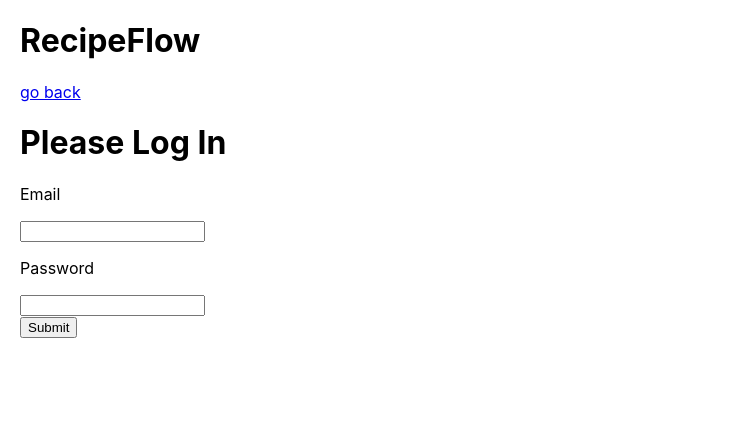
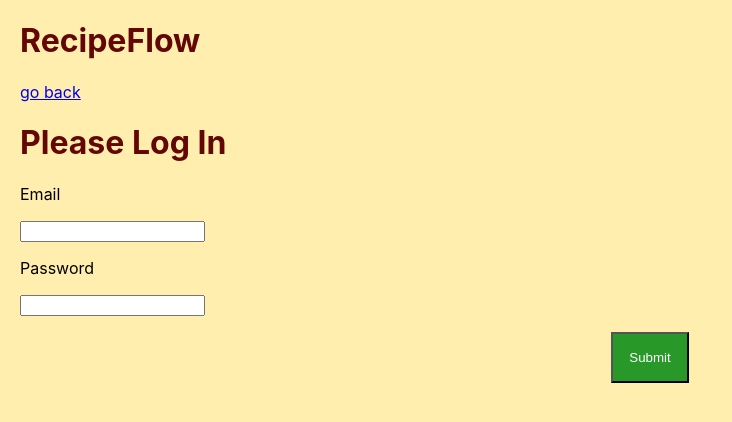
Before and after one commit to JackLaBarba/recipe_flow, a React (Create React App) app in the folder frontend/: page /login in a window 1280 px wide. Shown: the top 422 px of the page, without its empty margins (0-732 px from the left). Built offline with nearby package versions, Linux system fonts and the light colour scheme.

Commit message:
passable CSS

```diff
--- a/frontend/src/components/AddStep.js
+++ b/frontend/src/components/AddStep.js
@@ -93,7 +93,7 @@ export default function AddStep({ stepId, addStep, otherSteps }) {
             return <div></div>
         }
         return <div>
-            <h2>Blocking steps</h2>
+            <h2>Blockers</h2>
             <ul>
                 {parents.map((step, key) => {
                     return <li key={key}>{step.title}</li>
@@ -104,7 +104,7 @@ export default function AddStep({ stepId, addStep, otherSteps }) {
                     return <option value={step.id} key={index}>{step.title}</option>
                 })}
             </select>
-            <button onClick={addSelectedParent}>Add Blocking Step</button>
+            <button onClick={addSelectedParent} className="inline-button">Add Blocker</button>
         </div>
     }
 
@@ -127,7 +127,7 @@ export default function AddStep({ stepId, addStep, otherSteps }) {
         {blockingSteps()}
 
         <div>
-            <button type="submit">Add Step</button>
+            <button type="submit" className="done-action">Add Step</button>
         </div>
 
         <div>
--- a/frontend/src/components/Dag.js
+++ b/frontend/src/components/Dag.js
@@ -142,6 +142,6 @@ export const Dag = (props) => {
   );
 
   return (
-    <svg className="d3-component" width="100%" height="100%" ref={d3Container} />
+    <svg className="d3-component" width="100%" ref={d3Container} />
   );
 };
--- a/frontend/src/components/Login.js
+++ b/frontend/src/components/Login.js
@@ -47,7 +47,7 @@ export default function Login({ setUserToken }) {
             <input type="password" onChange={e => setPassword(e.target.value)}/>
           </label>
           <div>
-            <button type="submit">Submit</button>
+            <button type="submit" className="done-action">Submit</button>
           </div>
         </form>
       </div>
--- a/frontend/src/components/NewRecipe.js
+++ b/frontend/src/components/NewRecipe.js
@@ -65,7 +65,7 @@ export default function NewRecipe() {
             </label>
             <label>
                 <h2>Description</h2>
-                <input type="textarea" onChange={e => setDescription(e.target.value)} ></input>
+                <textarea onChange={e => setDescription(e.target.value)} ></textarea>
             </label>
             <h2>Ingredients</h2>
             <ul>
@@ -73,7 +73,7 @@ export default function NewRecipe() {
             </ul>
             <label>
                 <input type="text" onChange={e => setNewIngredient(e.target.value)} value={newIngredient}></input>
-                <button onClick={addIngredient}>Add</button>
+                <button onClick={addIngredient} className="inline-button">Add</button>
             </label>
 
             <h2>Steps</h2>
@@ -83,7 +83,7 @@ export default function NewRecipe() {
 
             {steps.length > 0 && <Dag data={steps}></Dag>}
             <div>
-                <button type="submit" onClick={onSubmit}>Publish Recipe!</button>
+                <button type="submit" onClick={onSubmit} className="done-action">Publish Recipe!</button>
             </div>
         </div>)
 }
--- a/frontend/src/components/Recipe.js
+++ b/frontend/src/components/Recipe.js
@@ -32,10 +32,8 @@ function Recipe(props) {
           src={modalContents.imageSource}
           alt={modalContents.title}
         ></img>
-        <h3>Description</h3>
         <div>{modalContents.description}</div>
 
-        <button onClick={closeModal}>close</button>
         <StepActions isDone={modalContents.isDone} stepId={modalContents.id} markStepDoneness={props.markStepDoneness} closeModal={closeModal} />
       </Modal>
       <h2>{props.recipe.title}</h2>
--- a/frontend/src/components/StepActions.js
+++ b/frontend/src/components/StepActions.js
@@ -11,9 +11,9 @@ function StepActions({ isDone, stepId, markStepDoneness, closeModal }) {
     }
 
     if (isDone) {
-        return <button onClick={markIncomplete}>Mark Incomplete</button>
+        return <button onClick={markIncomplete} className="secondary-action">Mark Incomplete</button>
     }
-    return <button onClick={markComplete}>Mark completed</button>
+    return <button onClick={markComplete} className="done-action">Mark completed</button>
 }
 
 export default StepActions;
--- a/frontend/src/index.css
+++ b/frontend/src/index.css
@@ -26,6 +26,39 @@ code {
 }
 
 .step-img {
-  width: 90%;
+  height: 40%;
   padding-top: 1rem;
 }
+
+
+h1, h2 {
+  color: #630606;
+}
+
+body {
+  background-color: #FFEEAD;
+}
+
+button.done-action {
+  background-color: rgb(40, 153, 40);
+  color: white;
+  padding: 1rem;
+  display: block;
+  margin: 1rem auto 0rem auto;
+}
+
+button.secondary-action {
+  padding: 1rem;
+  display: block;
+  margin: 1rem auto 0rem auto;
+}
+
+button.inline-button {
+  margin-left: 1rem;
+}
+
+.step-img {
+  height: 10rem;
+  width: 100%;
+  object-fit: cover;
+}
--- a/frontend/src/pages/Home.js
+++ b/frontend/src/pages/Home.js
@@ -5,7 +5,7 @@ export default function Home() {
     <div className="home-page">
       <h1>RecipeFlow</h1>
       <Link to="recipes">
-        <button>Cook something!</button>
+        <button className="done-action">Cook something!</button>
       </Link>
       <p>or login and <Link to="/recipes/new">create a recipe</Link></p>
     </div>
```
